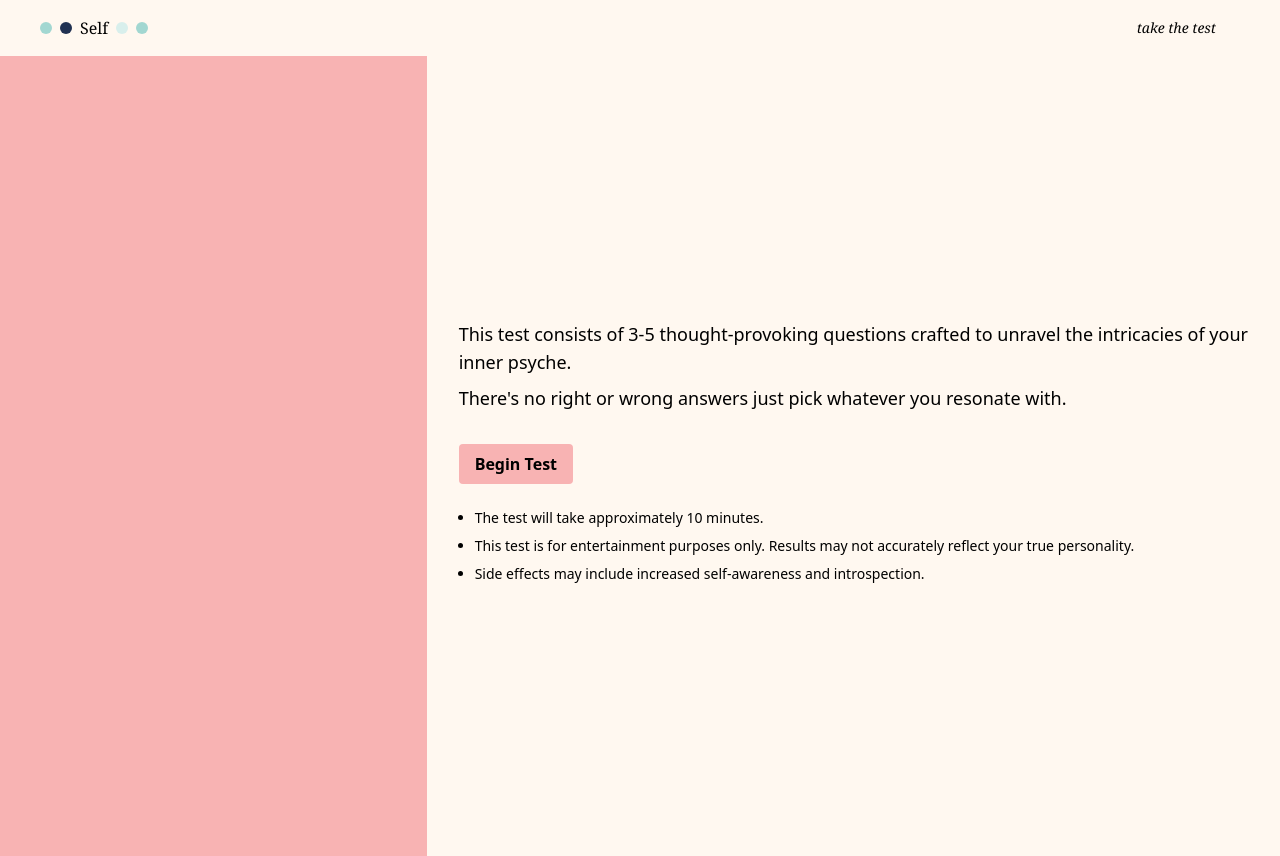
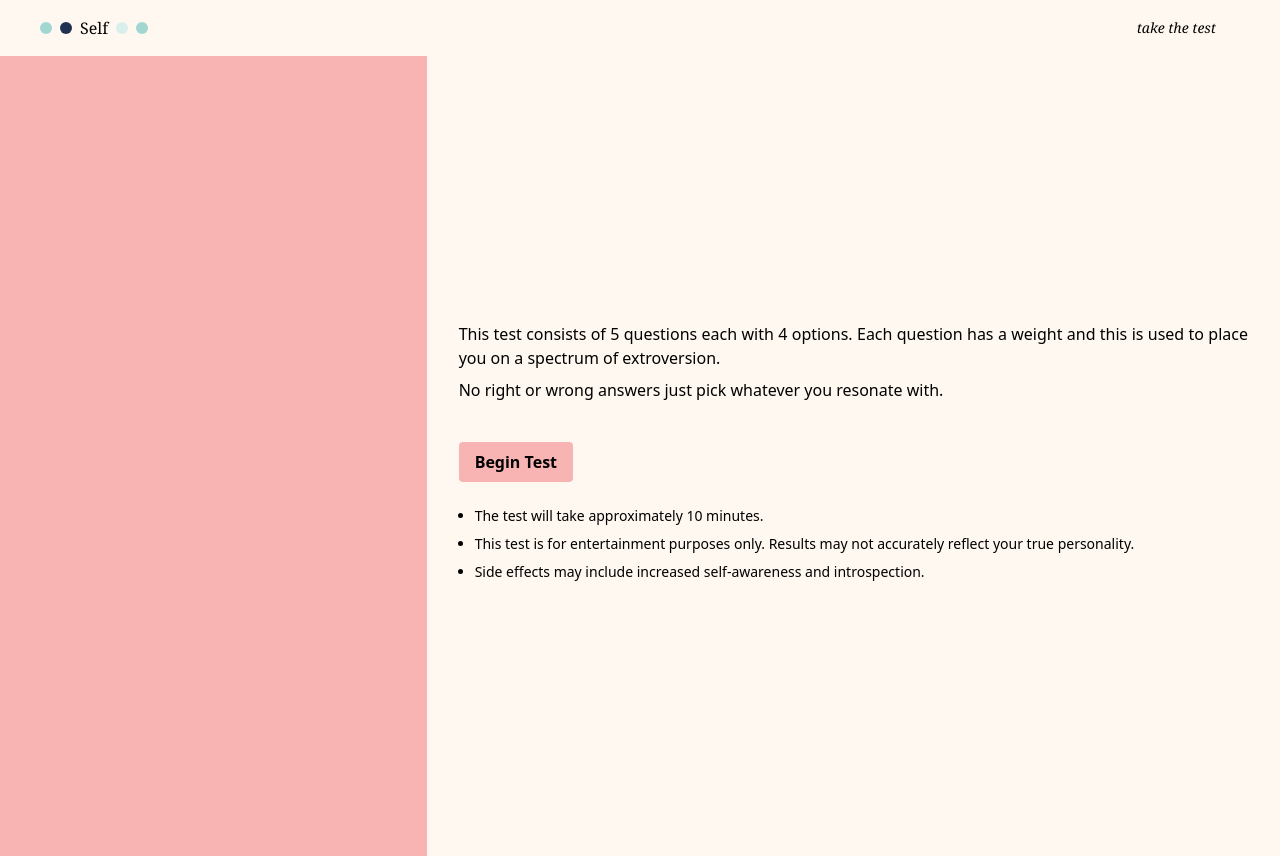
Before and after one commit to senadev42/self, a React (Vite) app in the folder client/: page /starttest in a window 1280 px wide. Built offline with nearby package versions, Linux system fonts and the light colour scheme; no server answers.

Commit message:
change copytext

```diff
--- a/client/src/components/StartTestComponent.tsx
+++ b/client/src/components/StartTestComponent.tsx
@@ -9,14 +9,13 @@ export const StartTestComponent = ({setPageState}: startpageProps) => {
   return (
     <>
       {/* intro */}
-      <div className="text-justify">
-        <p className="text-lg">
-          This test consists of 3-5 thought-provoking questions crafted to
-          unravel the intricacies of your inner psyche.
+      <div className="text-justify text-base space-y-2">
+        <p >
+          This test consists of 5 questions each with 4 options. Each question has a weight and this is used to place you on a spectrum of extroversion.
         </p>
-        <p className="text-lg mt-2">
+        <p >
           {" "}
-          There's no right or wrong answers just pick whatever you resonate
+          No right or wrong answers just pick whatever you resonate
           with.
         </p>
         <p className="text-lg"></p>
```
